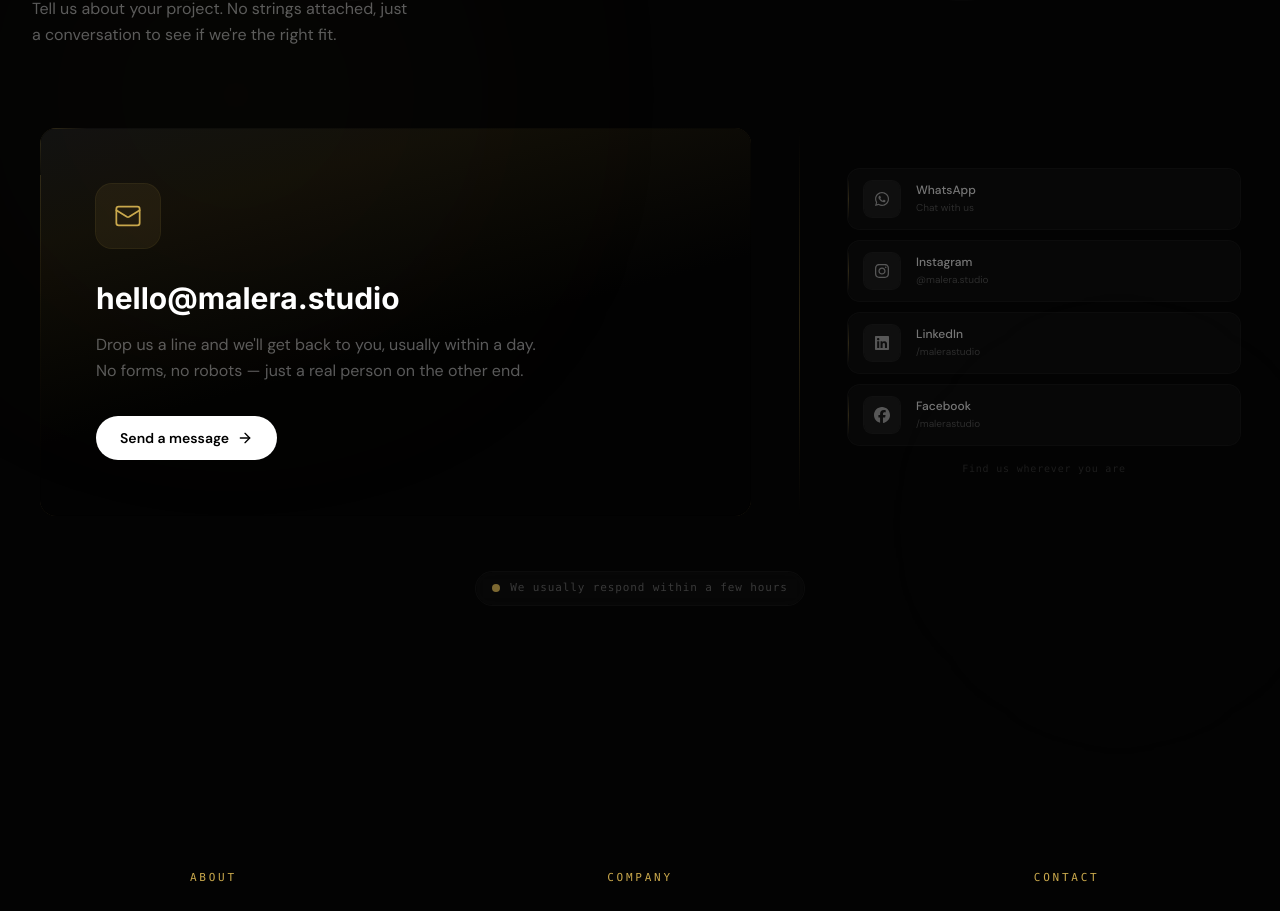
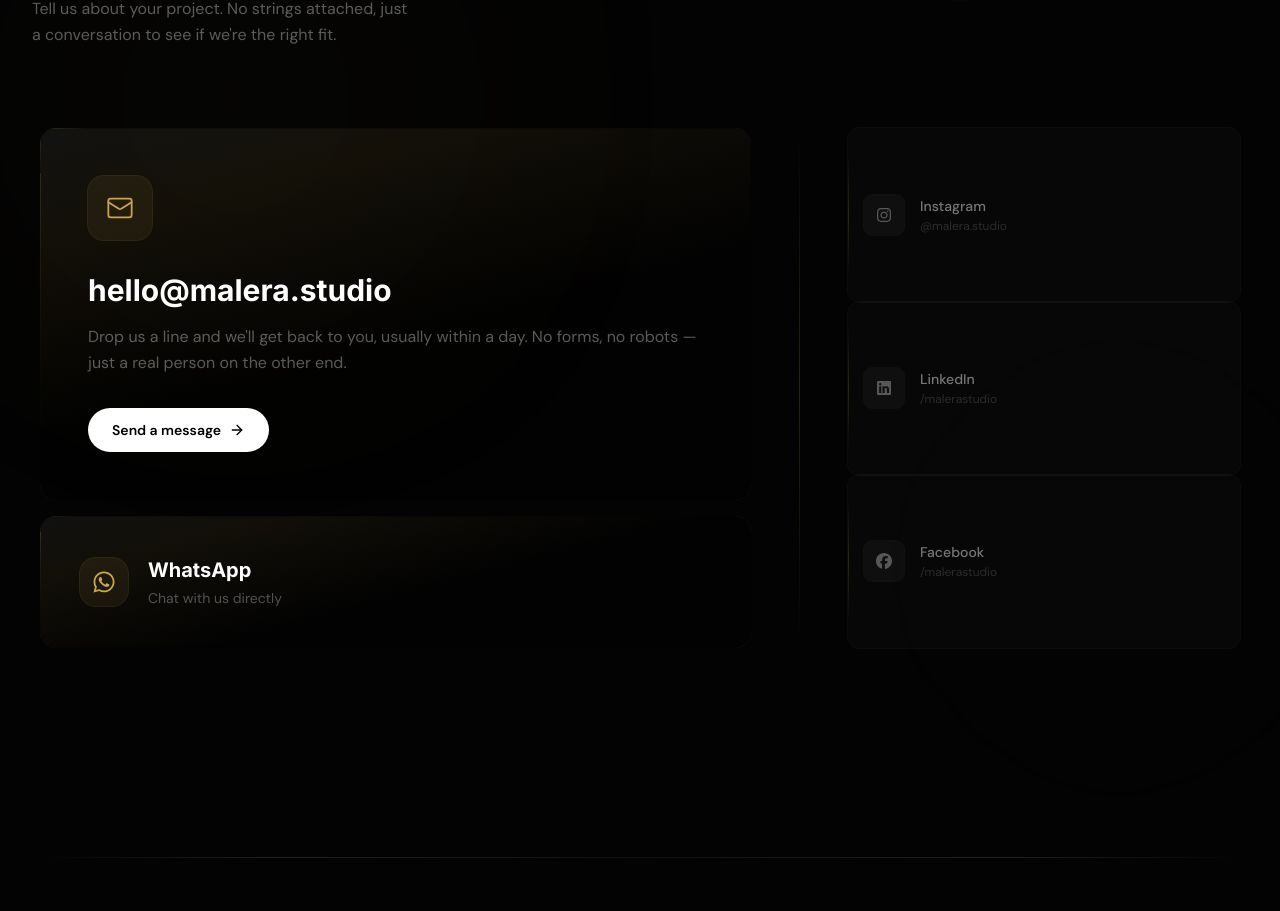
Before and after one commit to ethanhunthere/malera, a Next.js app: page / in a window 1280 px wide. Shown: the part 6460-7371 px from the top of the page. Built offline with nearby package versions, Linux system fonts and the light colour scheme.

Commit message:
move WhatsApp to left column with email, social strips match left height, remove pulsing response badge

```diff
--- a/src/features/home/components/Contact.tsx
+++ b/src/features/home/components/Contact.tsx
@@ -7,14 +7,14 @@ import Container from "@/src/features/layout/components/Container";
 ║   CONTACT  ·  100/100  ·  Editorial glass layout            ║
 ║                                                              ║
 ║   Ghost watermark behind the heading.                        ║
-║   Split layout: email card (left) + social strips (right).   ║
+║   Left:  email + WhatsApp (serious contact channels)         ║
+║   Right: Instagram, LinkedIn, Facebook (social presence)     ║
 ║   Vertical gold hairline between columns.                    ║
-║   Every hover reveals something. Every pixel intentional.    ║
+║   Right side matches left height exactly.                    ║
 ╚══════════════════════════════════════════════════════════════╝
 */
 
 const SOCIALS = [
-  { label: "WhatsApp", href: "https://wa.me/+38346814700", Icon: FaWhatsapp, sub: "Chat with us" },
   { label: "Instagram", href: "https://instagram.com/malera.studio", Icon: FaInstagram, sub: "@malera.studio" },
   { label: "LinkedIn", href: "https://linkedin.com/company/malerastudio", Icon: FaLinkedin, sub: "/malerastudio" },
   { label: "Facebook", href: "https://facebook.com/malerastudio", Icon: FaFacebook, sub: "/malerastudio" },
@@ -53,16 +53,17 @@ export default function Contact() {
           </p>
         </div>
 
-        {/* ═══════════ Split layout: email (left) | divider | socials (right) ═══════════ */}
+        {/* ═══════════ Split layout: primary (left) | divider | social (right) ═══════════ */}
         <div className="relative z-10 grid grid-cols-1 lg:grid-cols-[1fr_1px_380px] xl:grid-cols-[1fr_1px_440px] 2xl:grid-cols-[1fr_1px_520px] gap-0 max-w-[1200px] 2xl:max-w-[1400px] mx-auto">
 
-          {/* ── LEFT: Email card ── */}
-          <div className="pr-0 lg:pr-8 xl:pr-12 2xl:pr-16">
+          {/* ── LEFT: Email + WhatsApp (stacked) ── */}
+          <div className="flex flex-col gap-3 sm:gap-4 pr-0 lg:pr-8 xl:pr-12 2xl:pr-16">
+            {/* ── Email card ── */}
             <a
               href="mailto:hello@malera.studio"
-              className="group block relative rounded-2xl overflow-hidden transition-all duration-700 hover:scale-[1.008]"
+              className="group block relative rounded-2xl overflow-hidden transition-all duration-700 hover:scale-[1.006] flex-1"
             >
-              <div className="relative glass-card-gold glass-card-gold-hover rounded-2xl p-6 sm:p-10 md:p-12 lg:p-10 xl:p-14 2xl:p-16 overflow-hidden transition-all duration-700">
+              <div className="relative glass-card-gold glass-card-gold-hover rounded-2xl p-6 sm:p-8 md:p-10 xl:p-12 2xl:p-14 overflow-hidden transition-all duration-700 h-full flex flex-col">
                 {/* ── Gold corner accent (top-left) ── */}
                 <div className="absolute top-0 left-0 w-8 sm:w-12 h-8 sm:h-12 overflow-hidden opacity-40 group-hover:opacity-70 transition-opacity duration-700">
                   <div className="absolute top-0 left-0 w-px h-full bg-gradient-to-b from-[#C9A84C]/60 via-[#C9A84C]/30 to-transparent" />
@@ -80,12 +81,12 @@ export default function Contact() {
                 </h3>
 
                 {/* ── Description ── */}
-                <p className="text-white/35 text-xs sm:text-sm lg:text-base 2xl:text-lg min-[3000px]:text-xl leading-relaxed mb-6 sm:mb-8 max-w-[440px] 2xl:max-w-[520px]">
+                <p className="text-white/35 text-xs sm:text-sm lg:text-base 2xl:text-lg min-[3000px]:text-xl leading-relaxed mb-6 sm:mb-8 flex-1">
                   Drop us a line and we&apos;ll get back to you, usually within a day. No forms, no robots — just a real person on the other end.
                 </p>
 
                 {/* ── CTA button ── */}
-                <span className="inline-flex items-center gap-2 px-5 py-2.5 sm:px-6 sm:py-3 rounded-full bg-white text-black text-xs sm:text-sm 2xl:text-base font-semibold
+                <span className="inline-flex items-center gap-2 px-5 py-2.5 sm:px-6 sm:py-3 rounded-full bg-white text-black text-xs sm:text-sm 2xl:text-base font-semibold self-start
                   group-hover:bg-[#C9A84C] group-hover:text-black group-hover:gap-3 group-hover:shadow-[0_4px_32px_rgba(201,168,76,0.3)]
                   transition-all duration-500">
                   Send a message
@@ -93,22 +94,53 @@ export default function Contact() {
                 </span>
               </div>
             </a>
+
+            {/* ── WhatsApp card ── */}
+            <a
+              href="https://wa.me/+38346814700"
+              target="_blank"
+              rel="noopener noreferrer"
+              className="group block relative rounded-2xl overflow-hidden transition-all duration-700 hover:scale-[1.006]"
+            >
+              <div className="relative glass-card-gold glass-card-gold-hover rounded-2xl p-5 sm:p-6 md:p-8 xl:p-10 2xl:p-12 overflow-hidden transition-all duration-700">
+                {/* ── Gold corner accent (top-left) ── */}
+                <div className="absolute top-0 left-0 w-6 sm:w-8 h-6 sm:h-8 overflow-hidden opacity-30 group-hover:opacity-60 transition-opacity duration-700">
+                  <div className="absolute top-0 left-0 w-px h-full bg-gradient-to-b from-[#C9A84C]/50 via-[#C9A84C]/25 to-transparent" />
+                  <div className="absolute top-0 left-0 h-px w-full bg-gradient-to-r from-[#C9A84C]/50 via-[#C9A84C]/25 to-transparent" />
+                </div>
+
+                <div className="flex items-center gap-4 sm:gap-5">
+                  {/* Icon ring */}
+                  <div className="flex items-center justify-center w-10 h-10 sm:w-12 sm:h-12 2xl:w-14 2xl:h-14 rounded-2xl bg-[#C9A84C]/8 ring-1 ring-[#C9A84C]/15 shrink-0
+                    group-hover:bg-[#C9A84C]/12 group-hover:ring-[#C9A84C]/30 group-hover:scale-105 transition-all duration-500">
+                    <FaWhatsapp className="text-[#C9A84C] w-5 h-5 sm:w-6 sm:h-6 2xl:w-7 2xl:h-7" fill="currentColor" />
+                  </div>
+                  <div className="flex-1 min-w-0">
+                    <p className="font-[family-name:var(--font-display)] font-bold text-white text-sm sm:text-lg lg:text-xl 2xl:text-2xl group-hover:tracking-wide transition-all duration-500">
+                      WhatsApp
+                    </p>
+                    <p className="text-white/30 text-[0.625rem] sm:text-xs lg:text-sm 2xl:text-base group-hover:text-white/45 transition-colors duration-500 mt-1">
+                      Chat with us directly
+                    </p>
+                  </div>
+                  <ArrowRight className="w-4 h-4 sm:w-5 sm:h-5 text-[#C9A84C]/0 group-hover:text-[#C9A84C]/40 transition-all duration-500 -translate-x-2 group-hover:translate-x-0 shrink-0" />
+                </div>
+              </div>
+            </a>
           </div>
 
           {/* ── DIVIDER: vertical gold rule (desktop only) ── */}
           <div className="hidden lg:block w-px bg-gradient-to-b from-transparent via-[#C9A84C]/20 to-transparent" />
 
-          {/* ── RIGHT: Social strips ── */}
-          <div className="mt-8 lg:mt-0 lg:pl-8 xl:pl-12 2xl:pl-16 flex flex-col justify-center">
-            {/* Mobile: 2×2 grid. Desktop: vertical stack */}
-            <div className="grid grid-cols-2 lg:grid-cols-1 gap-2 sm:gap-3">
+          {/* ── RIGHT: Instagram, LinkedIn, Facebook — matches left height ── */}
+          <div className="mt-8 lg:mt-0 lg:pl-8 xl:pl-12 2xl:pl-16 flex flex-col gap-2 sm:gap-3 lg:gap-0">
             {SOCIALS.map(({ label, href, Icon, sub }) => (
               <a
                 key={label}
                 href={href}
                 target="_blank"
                 rel="noopener noreferrer"
-                  className="group/strip relative flex items-center gap-3 sm:gap-4 px-3 sm:px-4 py-2.5 sm:py-3.5 lg:py-3 rounded-xl overflow-hidden
+                className="group/strip relative flex items-center gap-3 sm:gap-4 px-3 sm:px-4 py-3 sm:py-4 lg:flex-1 rounded-xl overflow-hidden
                   transition-all duration-500
                   hover:translate-x-0.5 lg:hover:translate-x-1.5
                   bg-white/[0.02] hover:bg-white/[0.04]
@@ -119,7 +151,7 @@ export default function Contact() {
                   group-hover/strip:via-[#C9A84C]/45 transition-all duration-500" />
 
                 {/* Icon */}
-                  <div className="relative z-10 flex items-center justify-center w-8 h-8 sm:w-9 sm:h-9 rounded-lg bg-white/[0.03] ring-1 ring-white/[0.04]
+                <div className="relative z-10 flex items-center justify-center w-8 h-8 sm:w-10 sm:h-10 rounded-lg bg-white/[0.03] ring-1 ring-white/[0.04]
                   group-hover/strip:bg-[#C9A84C]/8 group-hover/strip:ring-[#C9A84C]/20 transition-all duration-500">
                   <Icon className="text-white/30 w-3.5 h-3.5 sm:w-4 sm:h-4 group-hover/strip:text-[#C9A84C] transition-colors duration-500"
                     fill="currentColor" />
@@ -127,10 +159,10 @@ export default function Contact() {
 
                 {/* Label + sub */}
                 <div className="relative z-10 flex-1 min-w-0">
-                    <p className="text-[0.6875rem] sm:text-xs font-medium text-white/45 group-hover/strip:text-white/75 transition-colors duration-500 truncate">
+                  <p className="text-[0.6875rem] sm:text-xs lg:text-sm font-medium text-white/45 group-hover/strip:text-white/75 transition-colors duration-500 truncate">
                     {label}
                   </p>
-                    <p className="text-[0.5625rem] sm:text-[0.625rem] text-white/15 group-hover/strip:text-white/22 transition-colors duration-500 truncate mt-0.5">
+                  <p className="text-[0.5625rem] sm:text-[0.625rem] lg:text-xs text-white/15 group-hover/strip:text-white/22 transition-colors duration-500 truncate mt-0.5">
                     {sub}
                   </p>
                 </div>
@@ -141,28 +173,6 @@ export default function Contact() {
               </a>
             ))}
           </div>
-
-            {/* ── Sub-label ── */}
-            <p className="hidden lg:block mt-4 text-[0.625rem] text-white/10 tracking-[0.08em] font-mono text-center">
-              Find us wherever you are
-            </p>
-          </div>
-        </div>
-
-        {/* ═══════════ Response time badge ═══════════ */}
-        <div className="relative z-10 mt-10 sm:mt-14 flex justify-center">
-          <div className="inline-flex items-center gap-2.5 px-4 py-2 rounded-full
-            bg-white/[0.02] ring-1 ring-white/[0.04]
-            backdrop-blur-sm">
-            {/* Green/gold dot */}
-            <span className="relative flex h-2 w-2">
-              <span className="animate-ping absolute inline-flex h-full w-full rounded-full bg-[#C9A84C]/40 opacity-75" />
-              <span className="relative inline-flex rounded-full h-2 w-2 bg-[#C9A84C]/60" />
-            </span>
-            <span className="font-mono text-[0.625rem] sm:text-[0.6875rem] text-white/20 tracking-[0.08em]">
-              We usually respond within a few hours
-            </span>
-          </div>
         </div>
       </Container>
     </section>
```
Lines whose indentation alone changed are shown as unchanged.
